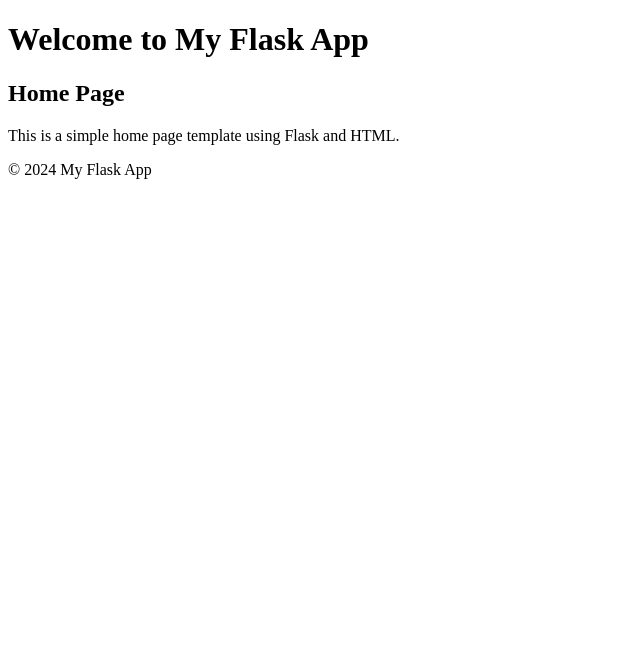
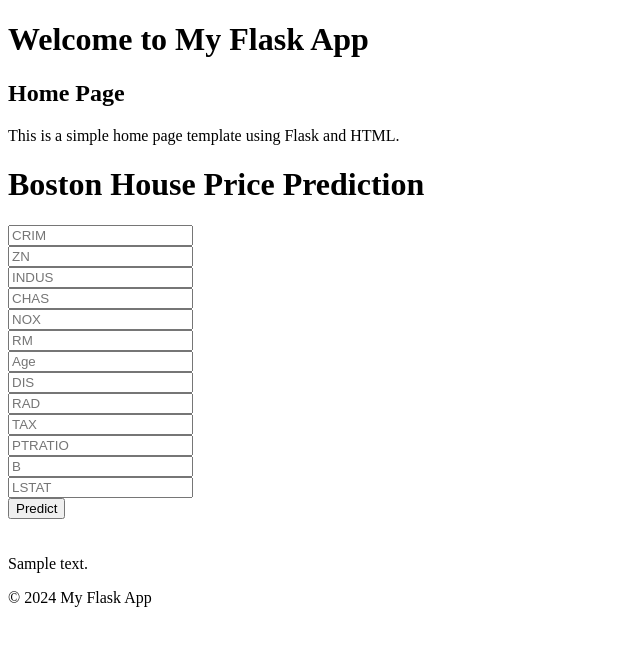
Before and after one commit to HeliosQuant/bostonhouse, a Flask app: template templates/home.html in a window 1280 px wide. Shown: the top 646 px of the page, without its empty margins (0-640 px from the left). Run offline with Flask 3, Linux system fonts and the light colour scheme; the template is opened without the code that fills it: most values are stand-ins (such as "Sample title", 1, 10 or a date in 2020); parts of the project's set-up code (start-up, migrations or seed data) failed here and were passed over.

Commit message:
Web app is ready

```diff
--- a/app.py
+++ b/app.py
@@ -24,6 +24,15 @@ def predict_api():
     output = regmodel.predict(new_data)
     print(output)
     return jsonify(output[0])
+@app.route("/predict", methods=["POST"])
+def predict():
+    form_data = request.form
+    data = [float(value) for ken,value in form_data.items()]
+    print(data)
+    final_input = scalar.transform(np.array(data).reshape(1, -1))
+    print(final_input)
+    output = regmodel.predict(final_input)[0]
+    return render_template("home.html", prediction_text="The House Price prediction is {}".format(output))
 
 if __name__ == "__main__":
     app.run(debug=True)
--- a/templates/home.html
+++ b/templates/home.html
@@ -12,6 +12,33 @@
     <main>
         <h2>Home Page</h2>
         <p>This is a simple home page template using Flask and HTML.</p>
+        <div class="login">
+            <h1>Boston House Price Prediction</h1>
+
+             <!-- Main Input For Receiving Query to our ML -->
+            <form action="{{ url_for('predict')}}"method="post">
+              <input type="text" name="CRIM" placeholder="CRIM" required="required" /><br>
+                <input type="text" name="ZN" placeholder="ZN" required="required" /><br>
+                <input type="text" name="INDUS" placeholder="INDUS" required="required" /><br>
+                <input type="text" name="CHAS" placeholder="CHAS" required="required" /><br>
+                <input type="text" name="NOX" placeholder="NOX" required="required" /><br>
+                <input type="text" name="RM" placeholder="RM" required="required" /><br>
+                <input type="text" name="Age" placeholder="Age" required="required" /><br>
+                <input type="text" name="DIS" placeholder="DIS" required="required" /><br>
+                <input type="text" name="RAD" placeholder="RAD" required="required" /><br>
+                <input type="text" name="TAX" placeholder="TAX" required="required" /><br>
+                <input type="text" name="PTRATIO" placeholder="PTRATIO" required="required" /><br>
+                <input type="text" name="B" placeholder="B" required="required" /><br>
+                <input type="text" name="LSTAT" placeholder="LSTAT" required="required" /><br>
+
+
+
+                <button type="submit" class="btn btn-primary btn-block btn-large">Predict</button>
+            </form>
+            <br>
+            <br>
+        </div>
+        {{prediction_text}}
     </main>
     <footer>
         <p>&copy; 2024 My Flask App</p>
```
